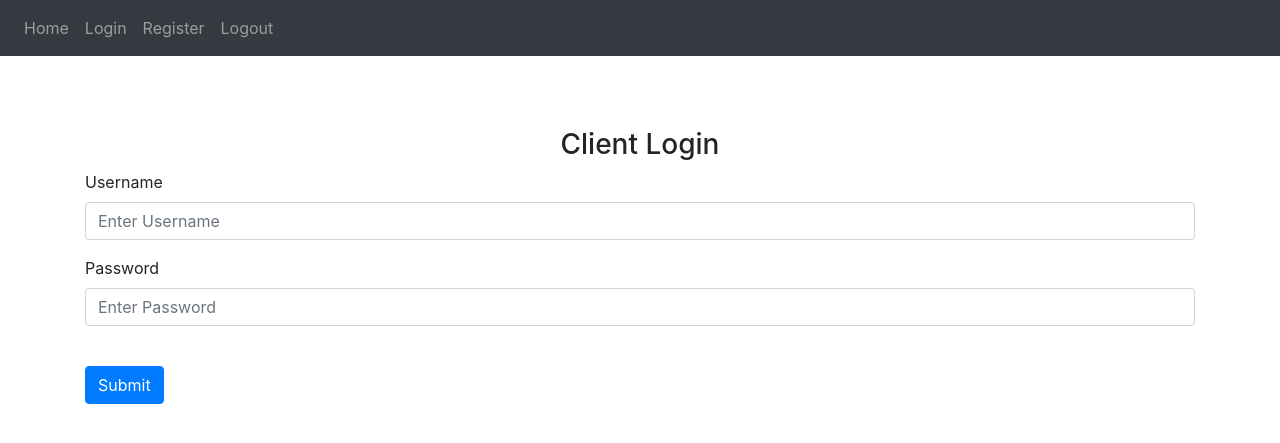
After one commit to S0NNYD/Quoil, a Python web app: template website/templates/login.html in a window 1280 px wide. The commit adds this page. Shown: the top 443 px of the page. Run offline with Jinja, Linux system fonts and the light colour scheme; the template is opened without the code that fills it, so the values that code supplies are empty; some libraries are stand-ins or nearby versions.

Commit message:
login and registration front

```diff
--- a/website/authenciation.py
+++ b/website/authenciation.py
@@ -1,10 +1,10 @@
-from flask import Blueprint
+from flask import Blueprint, render_template
 
 authenciator = Blueprint('authenciator', __name__)
 
 @authenciator.route('/login')
 def login():
-    return "<p>Login</p>"
+    return render_template("login.html")
 
 @authenciator.route('/logout')
 def logout():
@@ -12,4 +12,4 @@ def logout():
 
 @authenciator.route('/register')
 def register():
-    return "<p>Register</p>"
+    return render_template("register.html")
--- a/website/templates/home.html
+++ b/website/templates/home.html
@@ -1,3 +1,3 @@
-{% extends "base.html" %} {% block title %} Changed {% endblock %}
+{% extends "base.html" %} {% block title %} Home {% endblock %}
 
 {% block content %}<h1>This is the home page</h1>{% endblock %}
--- /dev/null
+++ b/website/templates/login.html
@@ -0,0 +1,23 @@
+{% extends "base.html" %} {% block title %} Login {% endblock %}
+
+{% block content %}
+<br />
+<br />
+<br />
+
+<form method="POST">
+    <h3 align="center">Client Login</h3>
+    <div class="form-group">
+        <label for="user">Username</label>
+        <input type="username" class="form-control" id="user" name="user" placeholder="Enter Username"/>
+    </div>
+
+    <div class="form-group">
+        <label for="password">Password</label>
+        <input type="password" class="form-control" id="password" name="password" placeholder="Enter Password"/>
+    </div>
+
+    <br />
+    <button type="submit" class="btn btn-primary"> Submit </button>
+</form>
+{% endblock %}
```
Also changed, not shown: website/templates/register.html (added, +26 -0 lines).
